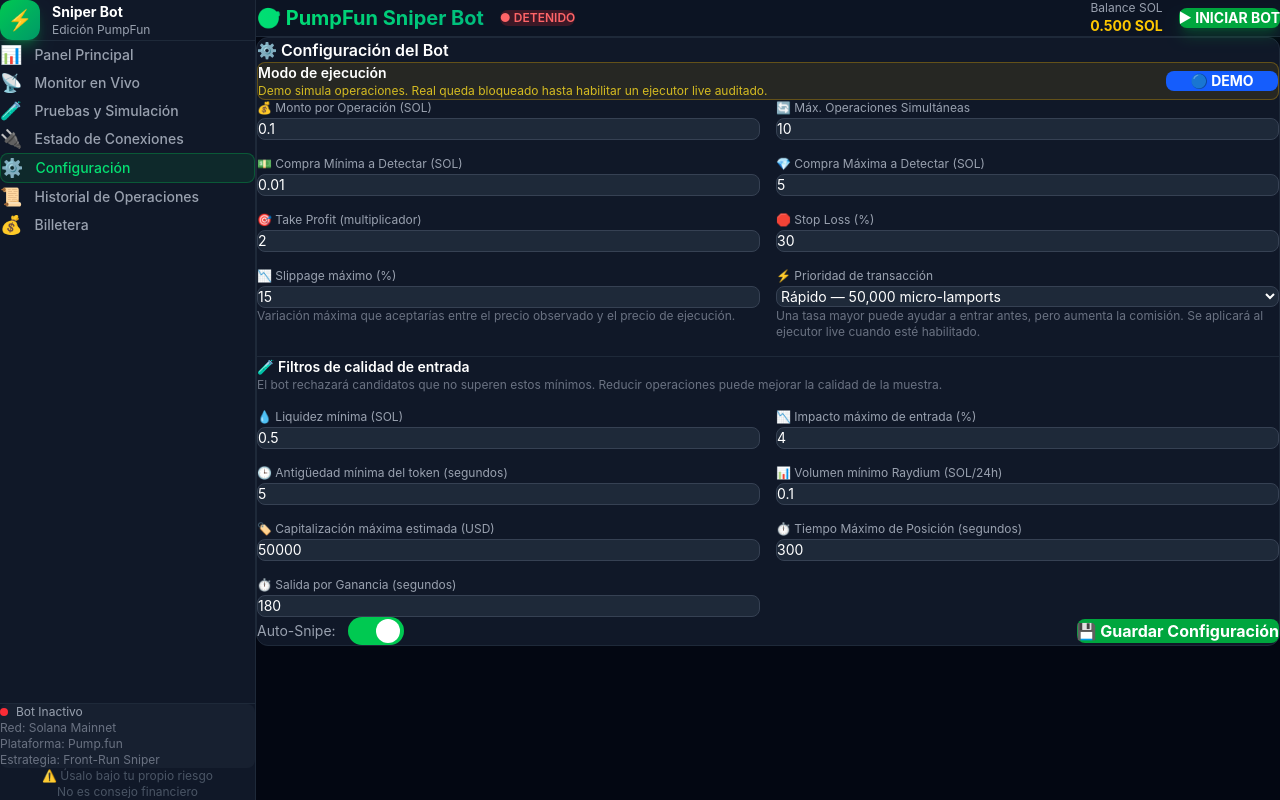
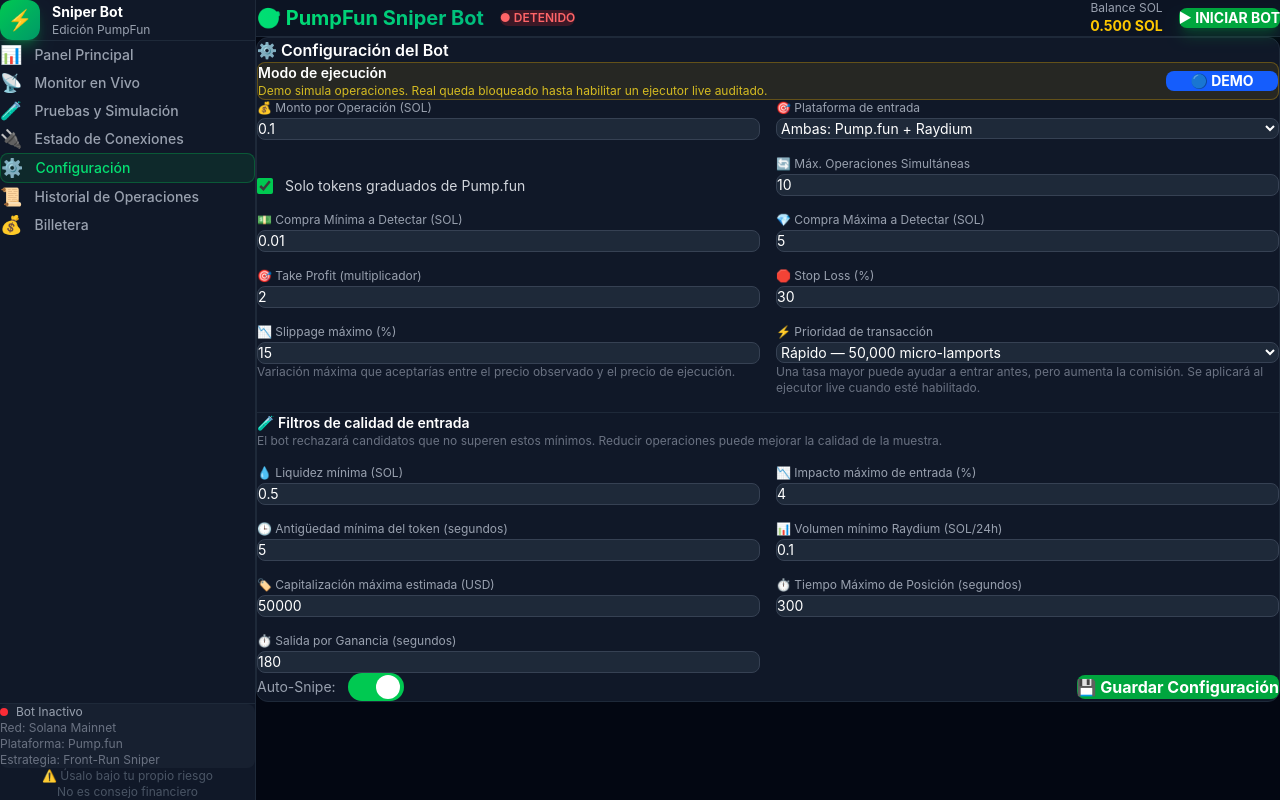
Before and after one commit to debian-1989/bot19, a React (Vite) app: page / in a window 1280 px wide. Both pictures are taken after a click on the button "⚙️ Configuración". Built offline with nearby package versions, Linux system fonts and the light colour scheme.

Commit message:
fix: detect Raydium pools and select entry platform

```diff
--- a/src/App.tsx
+++ b/src/App.tsx
@@ -13,6 +13,8 @@
 
 const defaultConfig: BotConfig = {
   executionMode: 'demo',
+  entryPlatform: 'both',
+  graduatedOnly: true,
   rpcEndpoint: 'https://api.mainnet-beta.solana.com',
   walletAddress: '',
   tradeAmount: 0.1,
@@ -211,7 +213,11 @@
       const candidates: Candidate[] = [
         ...currentPumpTokens.map(token => ({ token, platform: 'pump.fun' as const, price: pumpFunRealService.calculateTokenPrice(token) })),
         ...currentRaydiumTokens.map(token => ({ token, platform: 'raydium' as const, price: token.price || 0 }))
-      ].filter(candidate => !processedTokenKeysRef.current.has(`${candidate.platform}:${candidate.token.mint}`));
+      ].filter(candidate => {
+        if (currentConfig.entryPlatform !== 'both' && candidate.platform !== currentConfig.entryPlatform) return false;
+        if (currentConfig.graduatedOnly && candidate.platform === 'pump.fun' && !(candidate.token as PumpFunToken).complete) return false;
+        return !processedTokenKeysRef.current.has(`${candidate.platform}:${candidate.token.mint}`);
+      });
 
       if (candidates.length === 0) {
         return;
--- a/src/components/BotConfigPanel.tsx
+++ b/src/components/BotConfigPanel.tsx
@@ -69,6 +69,33 @@
               onChange={e => updateConfig('tradeAmount', parseFloat(e.target.value) || 0)}
               className="w-full bg-gray-800 border border-gray-700 rounded-lg px-4 py-2.5 text-sm text-white focus:border-green-500 focus:outline-none"
             />
+          </div>
+
+          <div>
+            <label className="block text-xs text-gray-400 mb-1.5">🎯 Plataforma de entrada</label>
+            <select
+              value={config.entryPlatform}
+              disabled={isRunning}
+              onChange={e => updateConfig('entryPlatform', e.target.value as BotConfig['entryPlatform'])}
+              className="w-full bg-gray-800 border border-gray-700 rounded-lg px-4 py-2.5 text-sm text-white focus:border-green-500 focus:outline-none disabled:opacity-50"
+            >
+              <option value="both">Ambas: Pump.fun + Raydium</option>
+              <option value="pump.fun">Solo Pump.fun</option>
+              <option value="raydium">Solo Raydium</option>
+            </select>
+          </div>
+
+          <div className="flex items-end">
+            <label className="flex items-center gap-3 text-sm text-gray-300 pb-2">
+              <input
+                type="checkbox"
+                checked={config.graduatedOnly}
+                disabled={isRunning}
+                onChange={e => updateConfig('graduatedOnly', e.target.checked)}
+                className="h-4 w-4 accent-green-500"
+              />
+              Solo tokens graduados de Pump.fun
+            </label>
           </div>
 
           <div>
--- a/src/services/raydium.ts
+++ b/src/services/raydium.ts
@@ -21,17 +21,27 @@
   id: string;
   mintA: {
     symbol: string;
-    mint: string;
+    mint?: string;
+    address?: string;
+    name?: string;
+    logoURI?: string;
     decimals: number;
   };
   mintB: {
     symbol: string;
-    mint: string;
+    mint?: string;
+    address?: string;
+    name?: string;
+    logoURI?: string;
     decimals: number;
   };
   price: number;
   liquidity: number;
-  volume24h: number;
+  volume24h?: number;
+  tvl?: number;
+  day?: { volume?: number; volumeQuote?: number };
+  openTime?: string | number;
+  launchMigratePool?: boolean;
   fee24h: number;
   apr24h: number;
   type: string;
@@ -145,29 +155,35 @@
   private convertPoolsToTokens(pools: RaydiumPool[]): RaydiumToken[] {
     const tokens: RaydiumToken[] = [];
     for (const pool of pools) {
-      const isSol = (mint: { symbol: string; mint: string }) =>
-        mint.symbol === 'SOL' || mint.symbol === 'WSOL' || mint.mint === 'So11111111111111111111111111111111111111112';
+      const isSol = (mint: { symbol: string; mint?: string; address?: string }) =>
+        mint.symbol === 'SOL' || mint.symbol === 'WSOL' ||
+        mint.mint === 'So11111111111111111111111111111111111111112' ||
+        (mint as typeof mint & { address?: string }).address === 'So11111111111111111111111111111111111111112';
       const tokenSide = isSol(pool.mintA) ? pool.mintB : pool.mintA;
       const hasSolPair = isSol(pool.mintA) || isSol(pool.mintB);
-      if (!hasSolPair || !tokenSide?.mint) continue;
+      const tokenMint = tokenSide?.mint || tokenSide?.address;
+      if (!hasSolPair || !tokenMint) continue;
+      const volume24h = Number(pool.volume24h || pool.day?.volume || 0);
+      const liquidity = Number(pool.liquidity || pool.tvl || 0);
 
       tokens.push({
         id: pool.id,
-        mint: tokenSide.mint,
+        mint: tokenMint,
         symbol: tokenSide.symbol,
-        name: tokenSide.symbol,
+        name: tokenSide.name || tokenSide.symbol,
         decimals: tokenSide.decimals,
-        logoURI: '',
+        logoURI: tokenSide.logoURI || '',
         tags: [],
-        daily_volume: Number(pool.volume24h || 0),
-        daily_volume_usd: Number(pool.volume24h || 0) * Number(pool.price || 0),
+        daily_volume: volume24h,
+        daily_volume_usd: Number(pool.day?.volumeQuote || volume24h),
         price: Number(pool.price || 0),
-        liquidity: Number(pool.liquidity || 0),
-        liquidity_usd: Number(pool.liquidity || 0) * Number(pool.price || 0),
-        market_cap: Number(pool.liquidity || 0) * Number(pool.price || 0) * 10,
-        market_cap_usd: Number(pool.liquidity || 0) * Number(pool.price || 0) * 10,
-        create_time: Number((pool as RaydiumPool & { createTime?: number; openTime?: number }).createTime ||
-          (pool as RaydiumPool & { openTime?: number }).openTime || Date.now()),
+        liquidity,
+        liquidity_usd: liquidity,
+        // Raydium API v3 no proporciona market cap en este endpoint; no
+        // inventar una capitalización a partir del TVL.
+        market_cap: 0,
+        market_cap_usd: 0,
+        create_time: Number(pool.openTime || Date.now()),
       });
     }
     return tokens;
--- a/src/types.ts
+++ b/src/types.ts
@@ -1,5 +1,7 @@
 export interface BotConfig {
   executionMode: 'demo' | 'real';
+  entryPlatform: 'both' | 'pump.fun' | 'raydium';
+  graduatedOnly: boolean;
   rpcEndpoint: string;
   walletAddress: string;
   tradeAmount: number;
```
